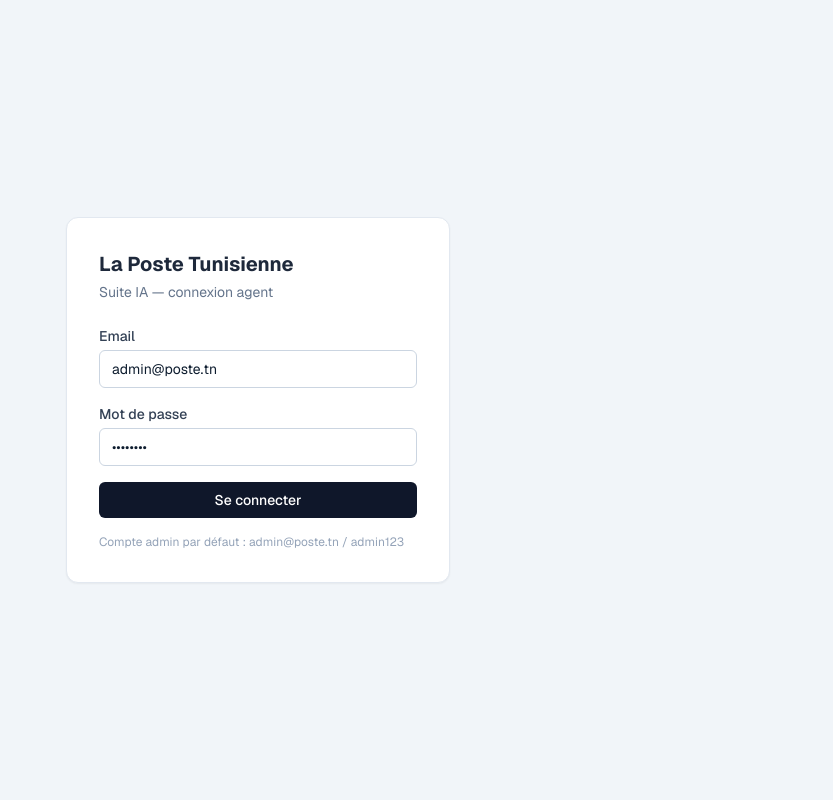
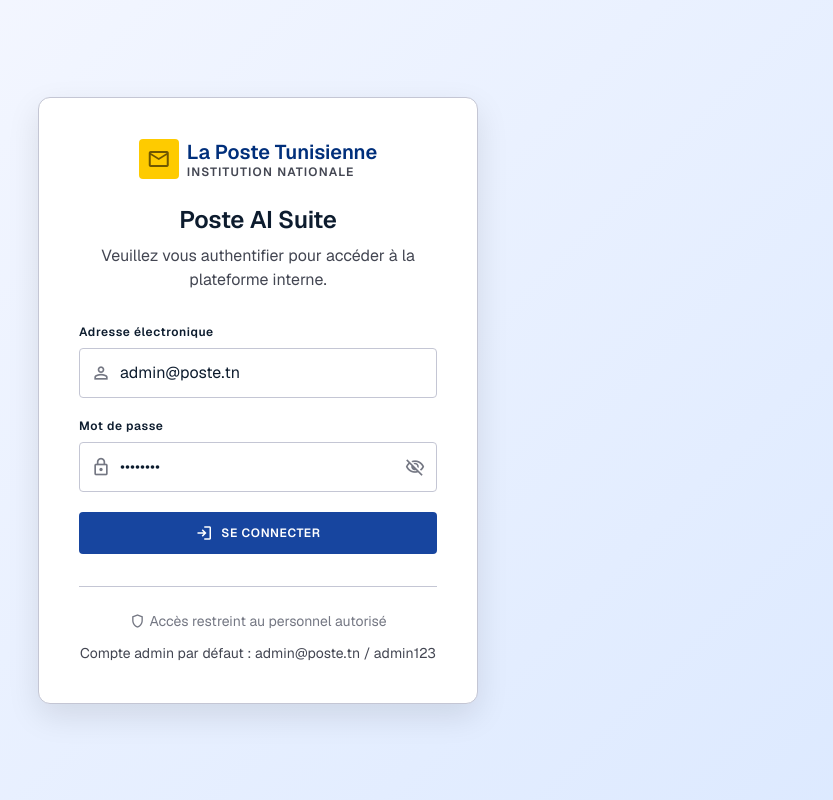
Before and after one commit to AyhamKsouri/poste-ai-suite, a React (Vite) app in the folder frontend/: page /login in a window 1280 px wide. Shown: the whole page, without its empty margins (382-1215 px from the left). Built offline with nearby package versions, Linux system fonts and the light colour scheme.

Commit message:
feat(ui): restyle Login page to match Stitch mockup
Navy/gold branded card with gradient background, icon-prefixed
inputs, and password visibility toggle. Auth logic unchanged.

```diff
--- a/frontend/src/pages/Login.jsx
+++ b/frontend/src/pages/Login.jsx
@@ -1,12 +1,14 @@
 import React, { useState } from "react";
 import { useNavigate } from "react-router-dom";
 import { useAuth } from "../AuthContext";
+import Icon from "../components/Icon";
 
 export default function Login() {
   const { login } = useAuth();
   const navigate = useNavigate();
   const [email, setEmail] = useState("admin@poste.tn");
   const [password, setPassword] = useState("admin123");
+  const [showPassword, setShowPassword] = useState(false);
   const [error, setError] = useState("");
   const [busy, setBusy] = useState(false);
 
@@ -25,41 +27,106 @@
   }
 
   return (
-    <div className="min-h-screen flex items-center justify-center bg-slate-100">
-      <form onSubmit={handleSubmit} className="bg-white rounded-xl shadow-sm p-8 w-full max-w-sm border border-slate-200">
-        <h1 className="text-xl font-bold text-slate-800 mb-1">La Poste Tunisienne</h1>
-        <p className="text-sm text-slate-500 mb-6">Suite IA — connexion agent</p>
+    <div
+      className="min-h-screen flex items-center justify-center relative overflow-hidden px-margin-mobile"
+      style={{ background: "linear-gradient(135deg, #f8f9ff 0%, #dce9ff 100%)" }}
+    >
+      <div
+        className="absolute inset-0 -z-10"
+        style={{
+          backgroundImage:
+            "radial-gradient(circle at 15% 50%, rgba(23,69,159,0.06) 0%, transparent 50%), radial-gradient(circle at 85% 30%, rgba(23,69,159,0.08) 0%, transparent 50%)",
+        }}
+      />
 
-        <label className="block text-sm font-medium text-slate-700 mb-1">Email</label>
+      <form
+        onSubmit={handleSubmit}
+        className="w-full max-w-[440px] bg-surface-container-lowest border border-outline-variant rounded-xl shadow-panel p-8 md:p-10"
+      >
+        <div className="text-center mb-8 flex flex-col items-center">
+          <div className="flex items-center gap-2 mb-6">
+            <div className="w-10 h-10 rounded bg-secondary-container flex items-center justify-center">
+              <Icon name="mail" className="text-on-secondary-container" style={{ fontSize: 24 }} />
+            </div>
+            <div className="flex flex-col text-left">
+              <span className="text-headline-sm text-primary">La Poste Tunisienne</span>
+              <span className="text-label-md text-on-surface-variant uppercase tracking-widest -mt-0.5">
+                Institution Nationale
+              </span>
+            </div>
+          </div>
+          <h1 className="text-headline-md text-on-surface mb-2">Poste AI Suite</h1>
+          <p className="text-body-md text-on-surface-variant">
+            Veuillez vous authentifier pour accéder à la plateforme interne.
+          </p>
+        </div>
+
+        <div className="space-y-2 mb-5">
+          <label className="text-label-md text-on-surface block" htmlFor="email">
+            Adresse électronique
+          </label>
+          <div className="relative">
+            <span className="absolute inset-y-0 left-0 pl-3 flex items-center text-outline pointer-events-none">
+              <Icon name="person" />
+            </span>
             <input
-          className="w-full border border-slate-300 rounded-md px-3 py-2 mb-4 text-sm"
+              id="email"
+              type="email"
+              required
+              className="w-full pl-10 pr-3 py-3 border border-outline-variant rounded bg-surface-container-lowest text-body-md text-on-surface focus:outline-none focus:border-secondary-container focus:ring-2 focus:ring-secondary-container/20 transition-colors"
+              placeholder="prenom.nom@poste.tn"
               value={email}
               onChange={(e) => setEmail(e.target.value)}
-          type="email"
+            />
+          </div>
+        </div>
+
+        <div className="space-y-2 mb-5">
+          <label className="text-label-md text-on-surface block" htmlFor="password">
+            Mot de passe
+          </label>
+          <div className="relative">
+            <span className="absolute inset-y-0 left-0 pl-3 flex items-center text-outline pointer-events-none">
+              <Icon name="lock" />
+            </span>
+            <input
+              id="password"
+              type={showPassword ? "text" : "password"}
               required
-        />
-
-        <label className="block text-sm font-medium text-slate-700 mb-1">Mot de passe</label>
-        <input
-          className="w-full border border-slate-300 rounded-md px-3 py-2 mb-4 text-sm"
+              className="w-full pl-10 pr-10 py-3 border border-outline-variant rounded bg-surface-container-lowest text-body-md text-on-surface focus:outline-none focus:border-secondary-container focus:ring-2 focus:ring-secondary-container/20 transition-colors"
+              placeholder="••••••••"
               value={password}
               onChange={(e) => setPassword(e.target.value)}
-          type="password"
-          required
             />
+            <button
+              type="button"
+              onClick={() => setShowPassword((s) => !s)}
+              className="absolute inset-y-0 right-0 pr-3 flex items-center text-outline hover:text-on-surface transition-colors"
+            >
+              <Icon name={showPassword ? "visibility" : "visibility_off"} />
+            </button>
+          </div>
+        </div>
 
-        {error && <p className="text-sm text-red-600 mb-3">{error}</p>}
+        {error && <p className="text-body-sm text-error mb-4">{error}</p>}
 
         <button
           disabled={busy}
-          className="w-full bg-slate-900 text-white rounded-md py-2 text-sm font-medium hover:bg-slate-800 disabled:opacity-50"
+          className="w-full flex justify-center items-center gap-2 py-3 px-4 rounded bg-primary-container text-on-primary hover:bg-primary text-label-md uppercase tracking-wider transition-colors disabled:opacity-50"
         >
+          <Icon name="login" style={{ fontSize: 18 }} />
           {busy ? "Connexion..." : "Se connecter"}
         </button>
 
-        <p className="text-xs text-slate-400 mt-4">
+        <div className="mt-8 text-center border-t border-outline-variant pt-6">
+          <p className="text-body-sm text-outline flex items-center justify-center gap-1">
+            <Icon name="shield" style={{ fontSize: 16 }} />
+            Accès restreint au personnel autorisé
+          </p>
+          <p className="text-body-sm text-on-surface-variant mt-3">
             Compte admin par défaut : admin@poste.tn / admin123
           </p>
+        </div>
       </form>
     </div>
   );
```
Lines whose indentation alone changed are shown as unchanged.
